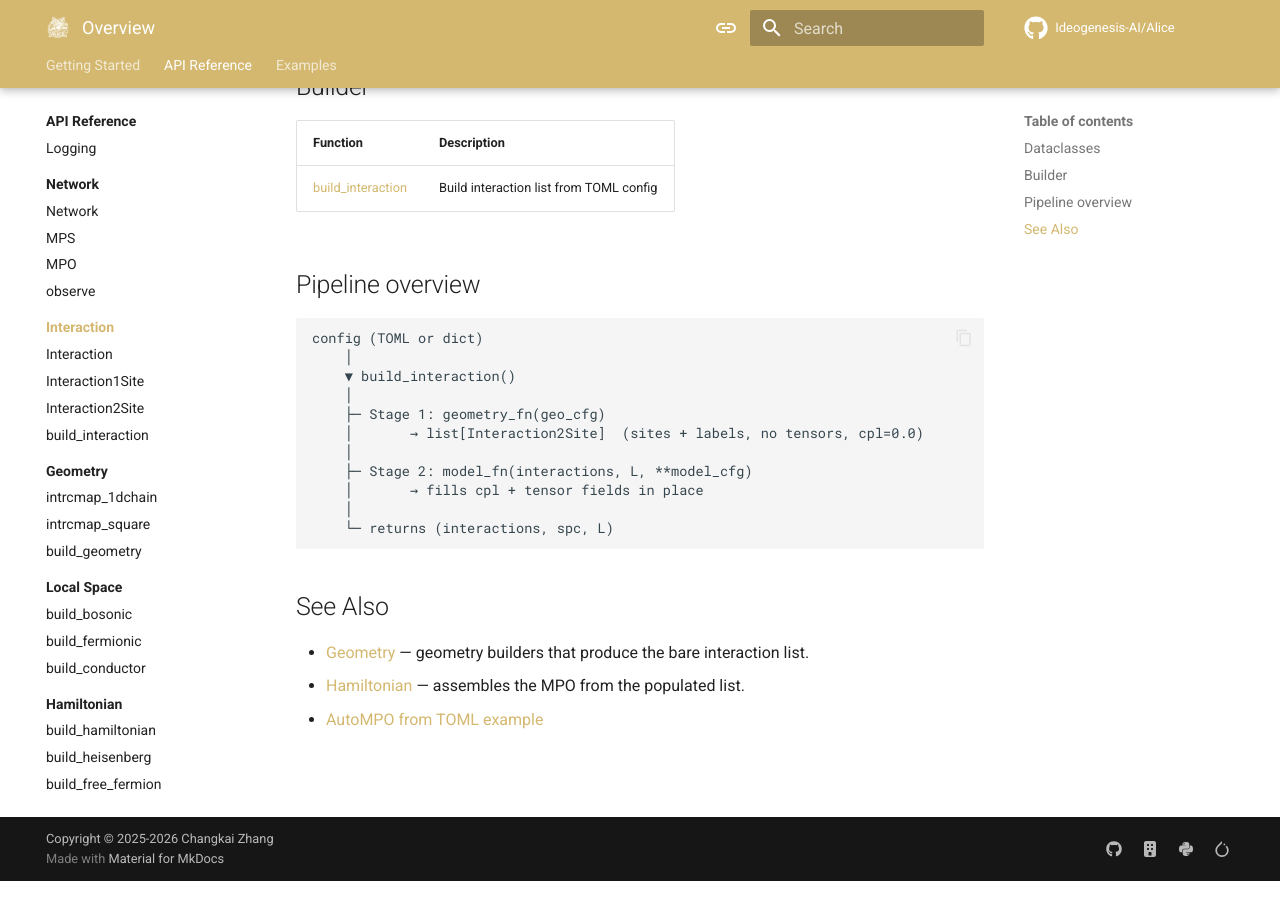
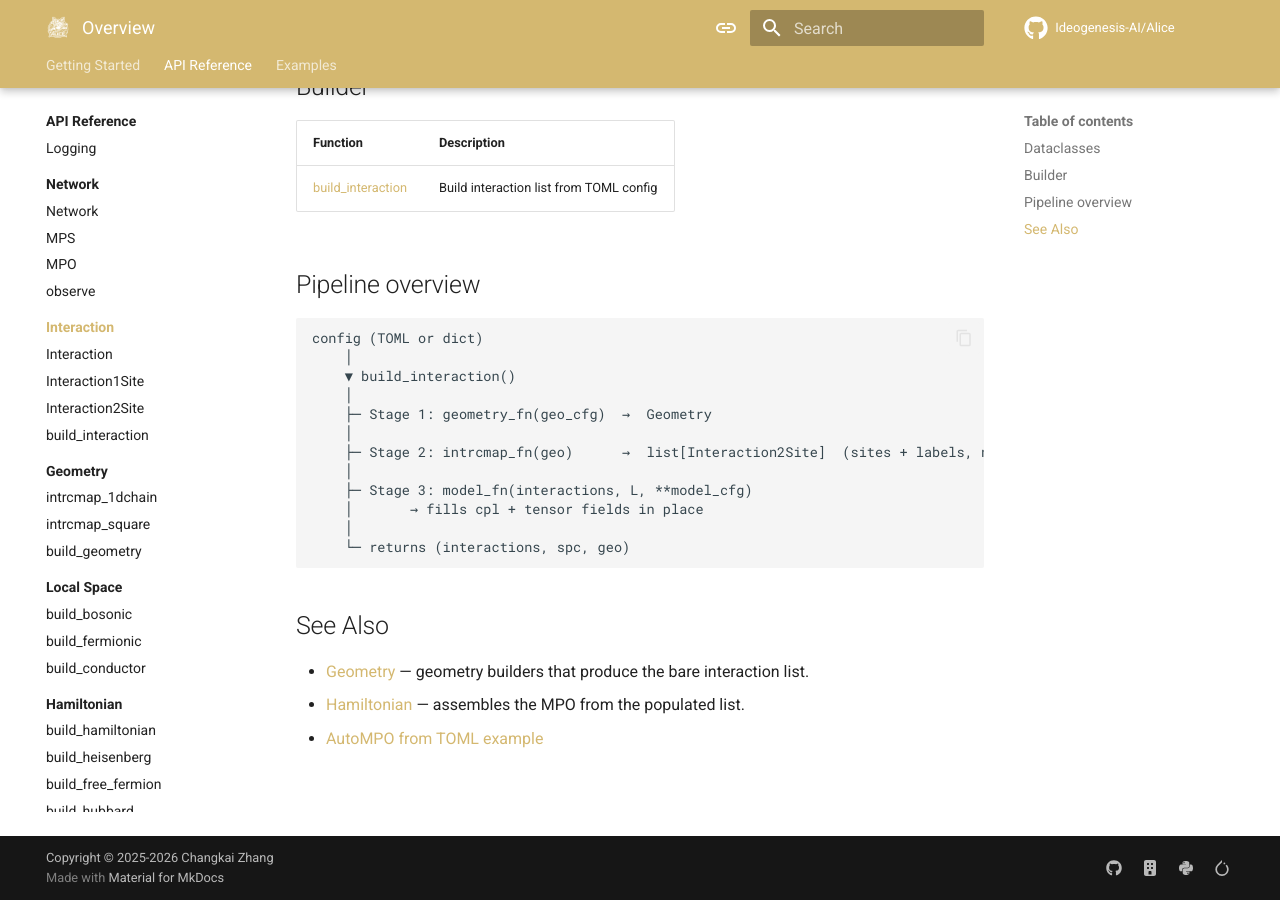
Before and after one commit to Ideogenesis-AI/Alice, an MkDocs documentation site: the page built from docs/api/interaction/index.md, in a window 1280 px wide and 900 px high, scrolled down 557 px. Built offline with MkDocs 1.6.1 and Material for MkDocs 9.7.7, drawn with Linux system fonts in a browser that asks for light colours; comment, search, counter and statistics services are not loaded.

Commit message:
Refine interaction documentation to clarify stage outputs and return values
This commit updates the `index.md` documentation for the interaction module to specify the outputs of each stage in the `build_interaction` process. It clarifies that Stage 1 returns a `Geometry`, Stage 2 produces a list of `Interaction2Site`, and Stage 3 fills in the cpl and tensor fields, enhancing user understanding of the interaction-building workflow within the Alice framework.

````diff
--- a/docs/api/interaction/index.md
+++ b/docs/api/interaction/index.md
@@ -23,13 +23,14 @@
     │
     ▼ build_interaction()
     │
-    ├─ Stage 1: geometry_fn(geo_cfg)
-    │       → list[Interaction2Site]  (sites + labels, no tensors, cpl=0.0)
+    ├─ Stage 1: geometry_fn(geo_cfg)  →  Geometry
     │
-    ├─ Stage 2: model_fn(interactions, L, **model_cfg)
+    ├─ Stage 2: intrcmap_fn(geo)      →  list[Interaction2Site]  (sites + labels, no tensors, cpl=0.0)
+    │
+    ├─ Stage 3: model_fn(interactions, L, **model_cfg)
     │       → fills cpl + tensor fields in place
     │
-    └─ returns (interactions, spc, L)
+    └─ returns (interactions, spc, geo)
 ```
 
 ## See Also
````
